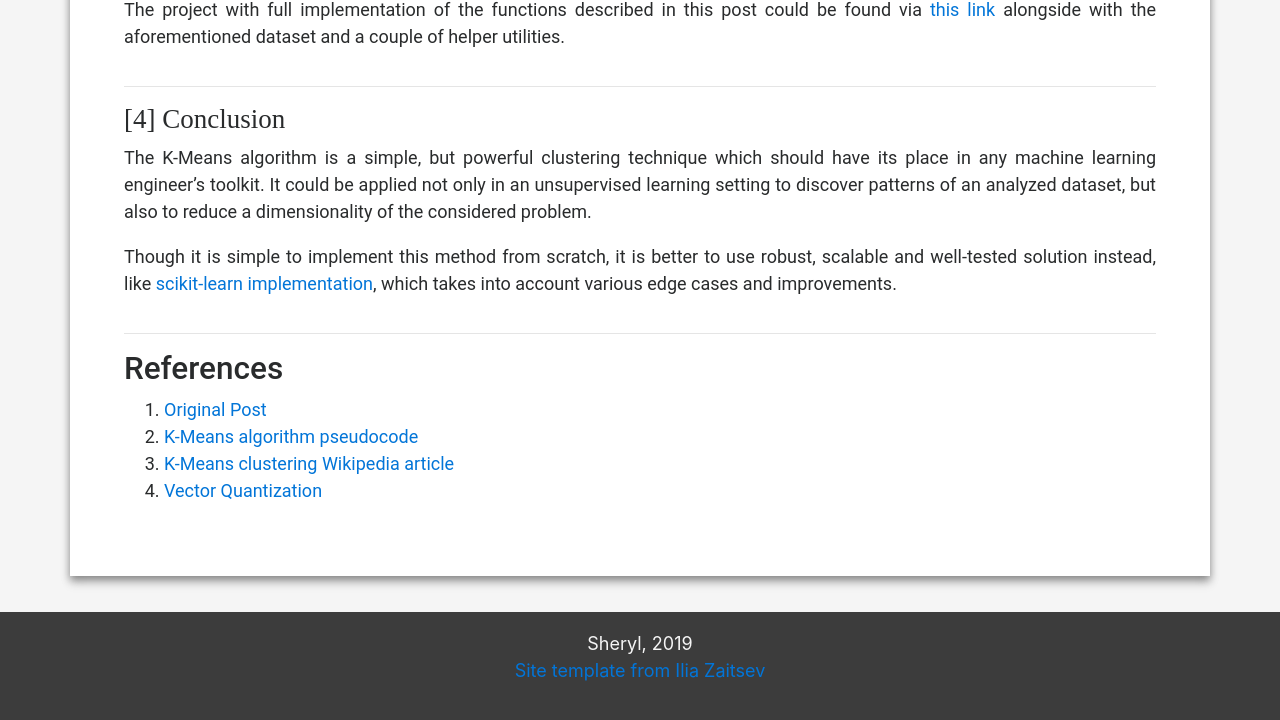
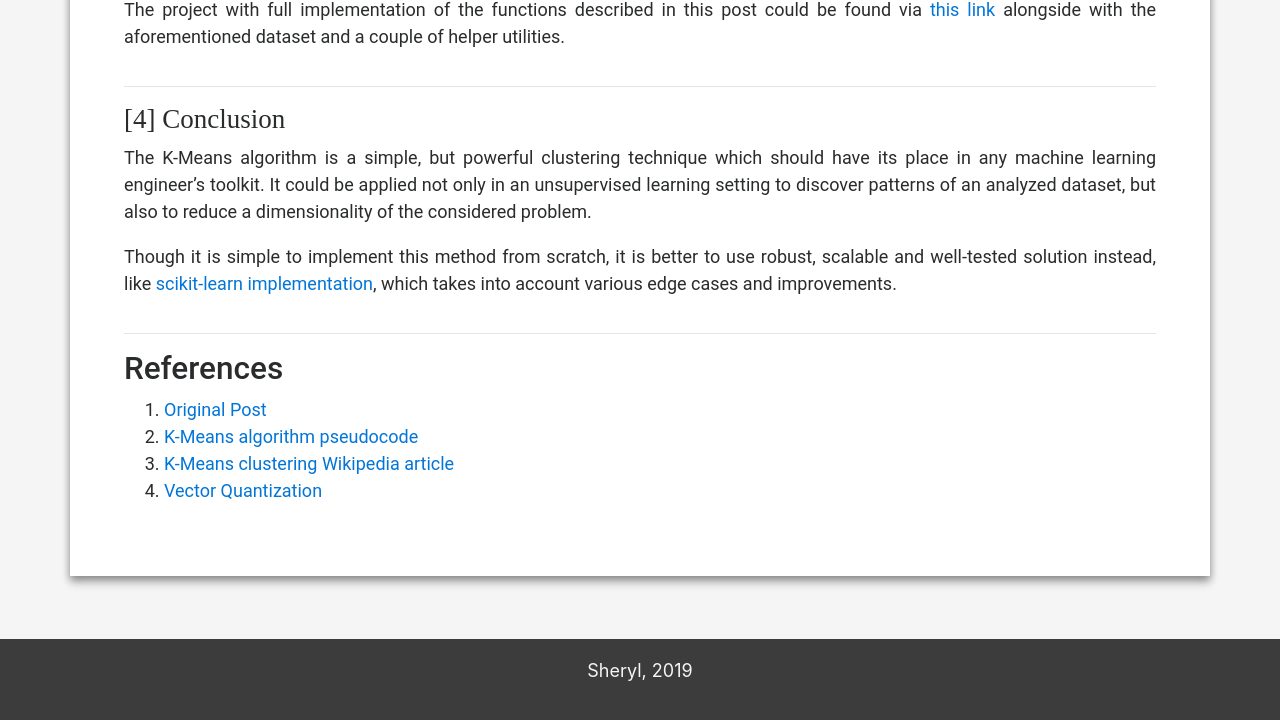
Before and after one commit to CellNexus/BigDataChapter, a Jekyll site: the page built from _posts/2018-05-19-kmeans-quantizer.md, in a window 1280 px wide and 900 px high, scrolled down 5065 px, cut to the strip 180-900 px from the top of the window. Built offline with Jekyll 4.4.1, drawn with Linux system fonts in a browser that asks for light colours; nearby versions of some CDN libraries; formulas are drawn with MathJax 3; some of the changed lines change nothing that is shown.

Commit message:
Update page.html

```diff
--- a/_layouts/page.html
+++ b/_layouts/page.html
@@ -41,7 +41,8 @@
     </div>
     {{ content }}
     <footer class="footer">
-        <p>Sheryl, 2019  <br>  <a href="https://github.com/devforfu/devforfu.github.io"> Site template from Ilia Zaitsev</a><p>
+        <!--<p>Sheryl, 2019  <br>  <a href="https://github.com/devforfu/devforfu.github.io"> Site template from Ilia Zaitsev</a><p> -->
+        <p>Sheryl, 2019  <br> <p>
     </footer>
     <script src="https://code.jquery.com/jquery-3.1.1.slim.min.js"
             integrity="sha384-A7FZj7v+d/sdmMqp/nOQwliLvUsJfDHW+k9Omg/a/EheAdgtzNs3hpfag6Ed950n"
```
